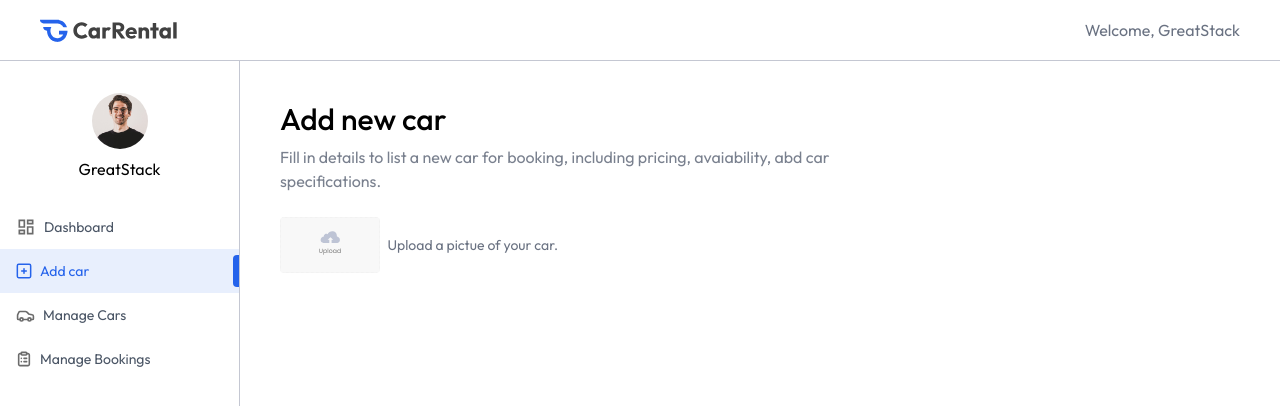
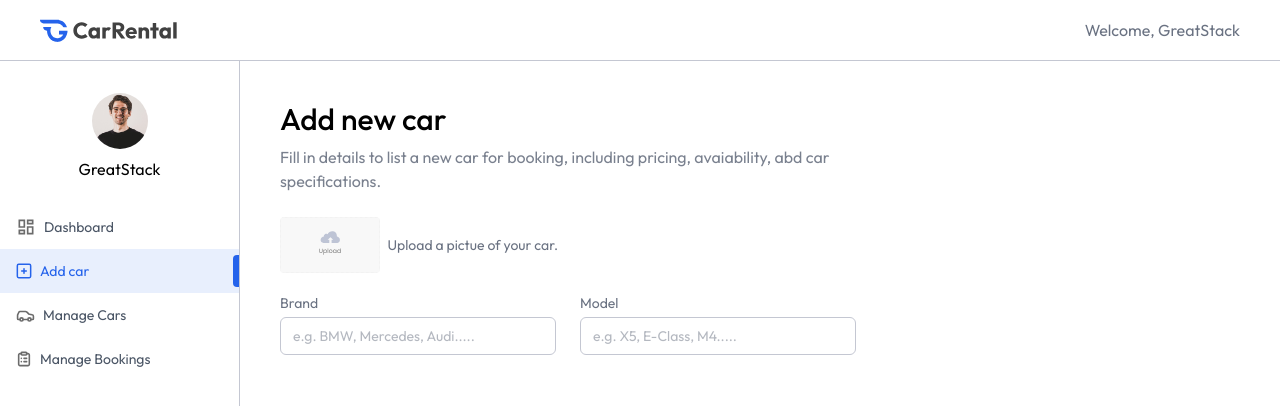
Before and after one commit to Rupak321/Car-Rental, a React (Vite) app in the folder client/: page /owner/add-car in a window 1280 px wide. Shown: the top 406 px of the page. Built offline with nearby package versions, Linux system fonts and the light colour scheme.

Commit message:
DashBoard (lv 2.1) (v-3.47.32) completed

```diff
--- a/client/src/pages/owner/AddCar.jsx
+++ b/client/src/pages/owner/AddCar.jsx
@@ -49,6 +49,32 @@ const AddCar = () => {
           </label>
           <p className="text-sm text-gray-500">Upload a pictue of your car.</p>
         </div>
+        {/* Car Brand and Model */}
+        <div className="grid grid-cols-1 md:grid-cols-2 gap-6">
+          <div className="flex flex-col w-full">
+            <label> Brand</label>
+            <input
+              type="text"
+              placeholder="e.g. BMW, Mercedes, Audi....."
+              required
+              className="px-3 py-2 mt-1 border border-borderColor rounded-md outline-none"
+              value={car.brand}
+              onChange={(e) => setCar({ ...car, brand: e.target.value })}
+            />
+          </div>
+
+          <div className="flex flex-col w-full">
+            <label> Model</label>
+            <input
+              type="text"
+              placeholder="e.g. X5, E-Class, M4....."
+              required
+              className="px-3 py-2 mt-1 border border-borderColor rounded-md outline-none"
+              value={car.model}
+              onChange={(e) => setCar({ ...car, model: e.target.value })}
+            />
+          </div>
+        </div>
       </form>
     </div>
   );
```
